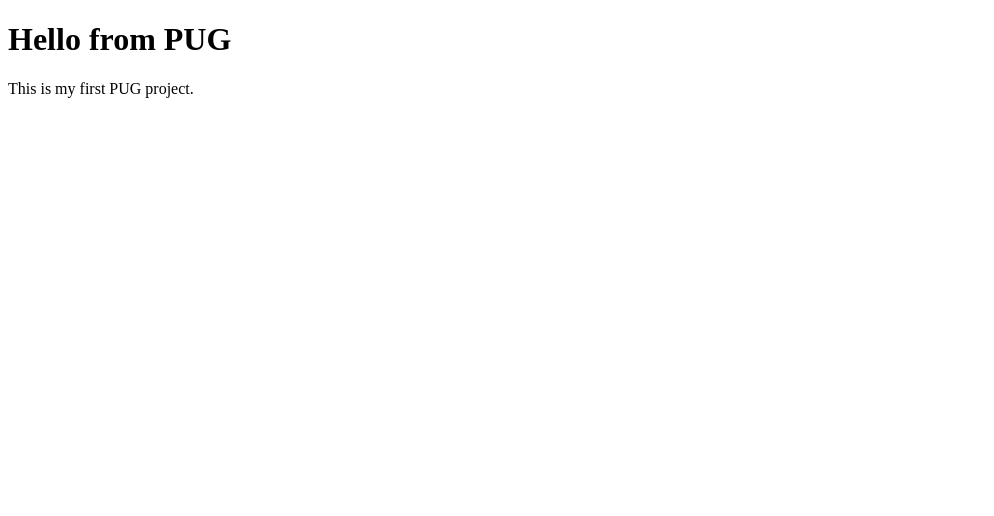
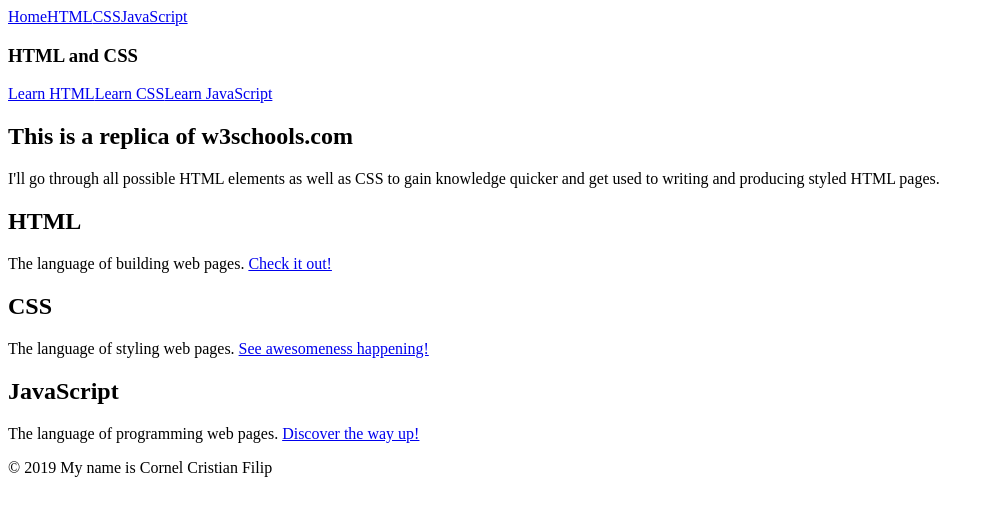
Before and after one commit to psyhedeliq/w3schools-replica, a website: page src/index.pug in a window 1280 px wide. Shown: the whole page, without its empty margins (0-994 px from the left). Drawn offline with nearby package versions, Linux system fonts and the light colour scheme; files that its build step writes are made by us from their sources.

Commit message:
this is the content of the webpage

```diff
--- a/src/index.pug
+++ b/src/index.pug
@@ -1,7 +1,29 @@
 doctype html
 html
   head
-    title This is my first pug file
+    title Learn to code HTML, CSS and JavaScript
+    meta(name='description', content='This is an HTML replica of w3schools.com')
   body
-    h1 Hello from PUG
-    p This is my first PUG project.
+    header
+      a(href='/') Home
+      a(href='/html') HTML
+      a(href='/css') CSS
+      a(href='/javascript') JavaScript
+
+    nav
+      h3 HTML and CSS
+      a(href='/html') Learn HTML
+      a(href='/css') Learn CSS
+      a(href='/javascript') Learn JavaScript
+
+    article
+      h1 This is a replica of w3schools.com
+      p I'll go through all possible HTML elements as well as CSS to gain knowledge quicker and get used to writing and producing styled HTML pages.
+      h2 HTML
+      p The language of building web pages. #[a(href='/html') Check it out!]
+      h2 CSS
+      p The language of styling web pages. #[a(href='/css') See awesomeness happening!]
+      h2 JavaScript
+      p The language of programming web pages. #[a(href='/javascript') Discover the way up!]
+
+    footer &copy; 2019 My name is Cornel Cristian Filip
```
